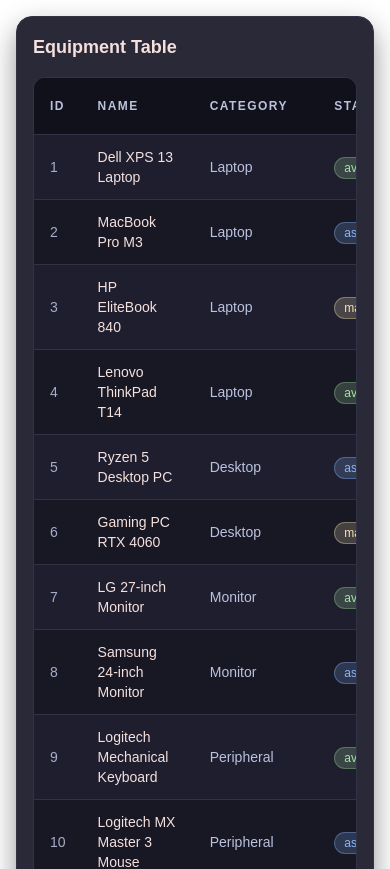
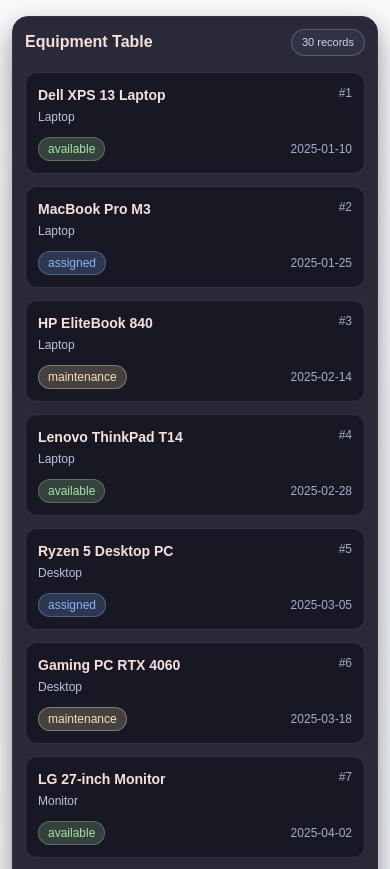
Before and after one commit to CedricMrtz/dashboard-mockup, a Next.js app: page / in a window 390 px wide. Shown: the top 869 px of the page. Built offline with nearby package versions, Linux system fonts and the light colour scheme.

Commit message:
feat: responsive on mobile

```diff
--- a/app/page.tsx
+++ b/app/page.tsx
@@ -7,10 +7,12 @@
   const products = Data as Product[];
 
   return (
-    <div className="p-4">
-      <Table products={products}/>
-    </div>
-  )
+    <main className="min-h-screen bg-linear-to-b from-slate-50 via-slate-100 to-slate-100 px-3 py-4 dark:from-slate-950 dark:via-slate-900 dark:to-slate-900 sm:px-5 sm:py-6 md:px-8">
+      <div className="mx-auto w-full max-w-7xl">
+        <Table products={products} />
+      </div>
+    </main>
+  );
 }
 
 export default Page
--- a/components/table/table.tsx
+++ b/components/table/table.tsx
@@ -1,4 +1,3 @@
-import React from "react";
 import { Product } from "../product";
 
 type TableProps = {
@@ -16,12 +15,40 @@
   };
 
   return (
-    <section className="rounded-2xl border border-[#313244] bg-[#1e1e2e]/95 p-4 text-[#cdd6f4] shadow-[0_12px_28px_rgba(17,17,27,0.45)] backdrop-blur-sm md:p-5">
-      <header className="mb-4 flex items-center justify-between">
-        <h2 className="text-lg font-semibold text-[#f5e0dc]">Equipment Table</h2>
+    <section className="rounded-2xl border border-[#313244] bg-[#1e1e2e]/95 p-3 text-[#cdd6f4] shadow-[0_12px_28px_rgba(17,17,27,0.45)] backdrop-blur-sm sm:p-4 md:p-5">
+      <header className="mb-4 flex flex-wrap items-center justify-between gap-2">
+        <h2 className="text-base font-semibold text-[#f5e0dc] sm:text-lg">
+          Equipment Table
+        </h2>
+        <span className="rounded-full border border-[#7f849c]/50 bg-[#313244] px-2.5 py-1 text-[11px] font-medium text-[#cdd6f4] sm:px-3 sm:text-xs">
+          {products.length} records
+        </span>
       </header>
 
-      <div className="overflow-x-auto rounded-xl border border-[#313244] bg-[#181825]">
+      <div className="grid gap-3 sm:hidden">
+        {products.map((product) => (
+          <article
+            key={product.id}
+            className="rounded-xl border border-[#313244] bg-[#181825] p-3"
+          >
+            <div className="flex items-start justify-between gap-2">
+              <p className="text-sm font-semibold text-[#f5e0dc]">{product.name}</p>
+              <span className="text-xs text-[#a6adc8]">#{product.id}</span>
+            </div>
+            <p className="mt-1 text-xs text-[#bac2de]">{product.category}</p>
+            <div className="mt-3 flex items-center justify-between gap-2">
+              <span
+                className={`rounded-full px-2.5 py-1 text-xs font-medium ${statusClasses[product.status]}`}
+              >
+                {product.status}
+              </span>
+              <span className="text-xs text-[#a6adc8]">{product.acquisitionDate}</span>
+            </div>
+          </article>
+        ))}
+      </div>
+
+      <div className="hidden overflow-x-auto rounded-xl border border-[#313244] bg-[#181825] sm:block">
         <table className="min-w-full border-separate border-spacing-0 text-left text-sm">
           <thead className="sticky top-0 z-10 bg-[#11111b]/95">
           <tr>
```
